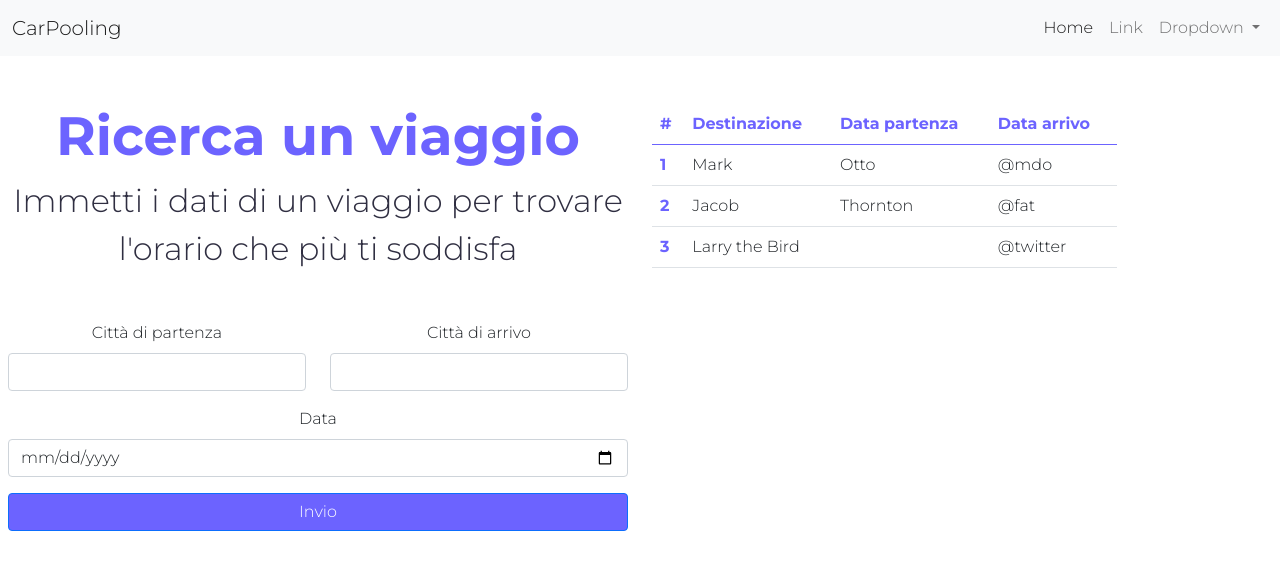
After one commit to riccardocalligaro/car_pooling, a PHP site: page /trips.html in a window 1280 px wide. The commit adds this page. Shown: the top 570 px of the page. Run offline with PHP 8.4, Linux system fonts and the light colour scheme.

Commit message:
Added trips page

```diff
--- a/website/css/style.css
+++ b/website/css/style.css
@@ -3,7 +3,7 @@
   --primary: #6c63ff;
   --paragraph-font-family: Montserrat;
   --paragraph-font-weight: Light;
-  --title-font-family: Montserrat;
+  --title-font-family: Montserrat, sans-serif;
   --title-font-weight: Bold;
   --paragraph-font-size: 32px;
   --title-font-size: 54px;
@@ -67,4 +67,13 @@ body {
 .btn-primary {
   background-color: var(--primary) !important;
 }
+
+.responsive {
+  width: 100%;
+  max-height: 500px;
+}
+
+.table th {
+  color: var(--primary);
+}
 /*# sourceMappingURL=style.css.map */
--- a/website/css/style.scss
+++ b/website/css/style.scss
@@ -3,7 +3,7 @@
   --primary: #6c63ff;
   --paragraph-font-family: Montserrat;
   --paragraph-font-weight: Light;
-  --title-font-family: Montserrat;
+  --title-font-family: Montserrat, sans-serif;
   --title-font-weight: Bold;
   --paragraph-font-size: 32px;
   --title-font-size: 54px;
@@ -65,3 +65,15 @@ body {
 .btn-primary {
   background-color: var(--primary) !important;
 }
+
+.responsive {
+  width: 100%;
+  max-height: 500px;
+  //height: auto;
+}
+
+.table{
+  th{
+    color: var(--primary);
+  }
+}
--- /dev/null
+++ b/website/trips.html
@@ -0,0 +1,116 @@
+<!DOCTYPE html>
+<html lang="en">
+
+<head>
+    <meta charset="UTF-8">
+    <meta http-equiv="X-UA-Compatible" content="IE=edge">
+    <meta name="viewport" content="width=device-width, initial-scale=1.0">
+    <link rel="preconnect" href="https://fonts.gstatic.com">
+    <link href="https://fonts.googleapis.com/css2?family=Montserrat:ital,wght@0,300;0,700;1,400&display=swap"
+        rel="stylesheet">
+    <script src="https://cdn.jsdelivr.net/npm/bootstrap@5.0.0-beta2/dist/js/bootstrap.bundle.min.js"
+        integrity="sha384-b5kHyXgcpbZJO/tY9Ul7kGkf1S0CWuKcCD38l8YkeH8z8QjE0GmW1gYU5S9FOnJ0"
+        crossorigin="anonymous"></script>
+    <link href="https://cdn.jsdelivr.net/npm/bootstrap@5.0.0-beta2/dist/css/bootstrap.min.css" rel="stylesheet"
+        integrity="sha384-BmbxuPwQa2lc/FVzBcNJ7UAyJxM6wuqIj61tLrc4wSX0szH/Ev+nYRRuWlolflfl" crossorigin="anonymous">
+    <link rel="stylesheet" href="./css/style.css">
+    <title>Trips</title>
+</head>
+
+<body>
+    <nav class="navbar navbar-expand-lg navbar-light bg-light">
+        <div class="container-fluid">
+            <a class="navbar-brand" href="index.html">CarPooling</a>
+            <button class="navbar-toggler" type="button" data-bs-toggle="collapse"
+                data-bs-target="#navbarSupportedContent" aria-controls="navbarSupportedContent" aria-expanded="false"
+                aria-label="Toggle navigation">
+                <span class="navbar-toggler-icon"></span>
+            </button>
+            <div class="collapse navbar-collapse" id="navbarSupportedContent">
+                <ul class="navbar-nav ms-auto mb-2 mb-lg-0">
+                    <li class="nav-item">
+                        <a class="nav-link active" aria-current="page" href="#">Home</a>
+                    </li>
+                    <li class="nav-item">
+                        <a class="nav-link" href="#">Link</a>
+                    </li>
+                    <li class="nav-item dropdown">
+                        <a class="nav-link dropdown-toggle" href="#" id="navbarDropdown" role="button"
+                            data-bs-toggle="dropdown" aria-expanded="false">
+                            Dropdown
+                        </a>
+                        <ul class="dropdown-menu" aria-labelledby="navbarDropdown">
+                            <li><a class="dropdown-item" href="#">Action</a></li>
+                            <li><a class="dropdown-item" href="#">Another action</a></li>
+                            <li>
+                                <hr class="dropdown-divider">
+                            </li>
+                            <li><a class="dropdown-item" href="#">Something else here</a></li>
+                        </ul>
+                    </li>
+                </ul>
+            </div>
+        </div>
+    </nav>
+    <div class="row mt-5 pe-2 ps-2">
+        <div class="col-lg-6 col-md-12 col-sm-12 text-center">
+            <h1 class="title">Ricerca un viaggio</h1>
+            <p class="paragraph">Immetti i dati di un viaggio per trovare l'orario che più ti soddisfa</p>
+            <div class="cl2 mt-5">
+                <form action="#" class="mx-auto">
+                    <div class="row">
+                        <div class="mb-3 col-lg-6 col-sm-12">
+                            <label for="inputStart" class="form-label">Città di partenza</label>
+                            <input type="text" class="form-control" id="inputStart">
+                        </div>
+                        <div class="mb-3 col-lg-6">
+                            <label for="inputEnd" class="form-label">Città di arrivo</label>
+                            <input type="text" class="form-control" id="inputEnd">
+                        </div>
+                    </div>
+                    <div class="mb-3">
+                        <label for="inputDate" class="form-label">Data</label>
+                        <input type="date" class="form-control" id="inputDate">
+                    </div>
+                    <button type="submit" class="btn btn-primary w-100">Invio</button>
+                </form>
+            </div>
+        </div>
+        <div class="col">
+            <!-- Se non ci sono ancora dati visualizzare l'illustrazione, se ci sono i dati visualizzare la tabella -->
+            <img class="d-none mt-5 responsive" src="./assets/illustrations/To_do.svg" alt="" srcset="">
+            <table class="table w-75">
+                <thead>
+                    <tr>
+                        <th scope="col">#</th>
+                        <th scope="col">Destinazione</th>
+                        <th scope="col">Data partenza</th>
+                        <th scope="col">Data arrivo</th>
+                    </tr>
+                </thead>
+                <tbody>
+                    <tr>
+                        <th scope="row">1</th>
+                        <td>Mark</td>
+                        <td>Otto</td>
+                        <td>@mdo</td>
+                    </tr>
+                    <tr>
+                        <th scope="row">2</th>
+                        <td>Jacob</td>
+                        <td>Thornton</td>
+                        <td>@fat</td>
+                    </tr>
+                    <tr>
+                        <th scope="row">3</th>
+                        <td colspan="2">Larry the Bird</td>
+                        <td>@twitter</td>
+                    </tr>
+                </tbody>
+            </table>
+        </div>
+    </div>
+
+</body>
+
+</html>
```
Also changed, not shown: website/assets/illustrations/To_do.svg (added), 1 other file.
